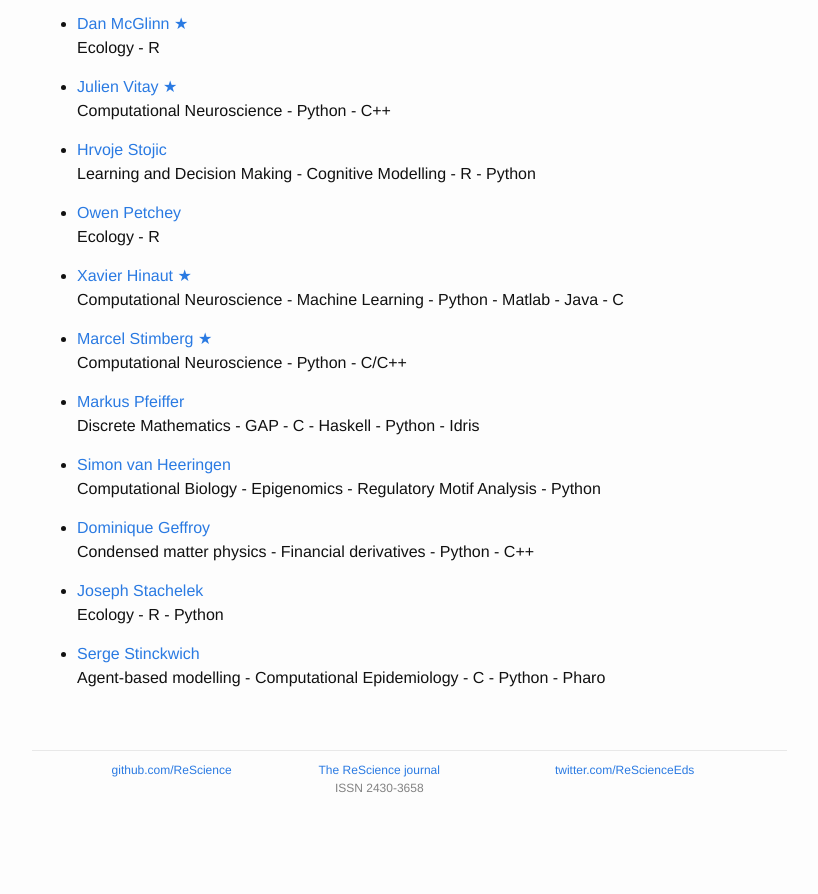
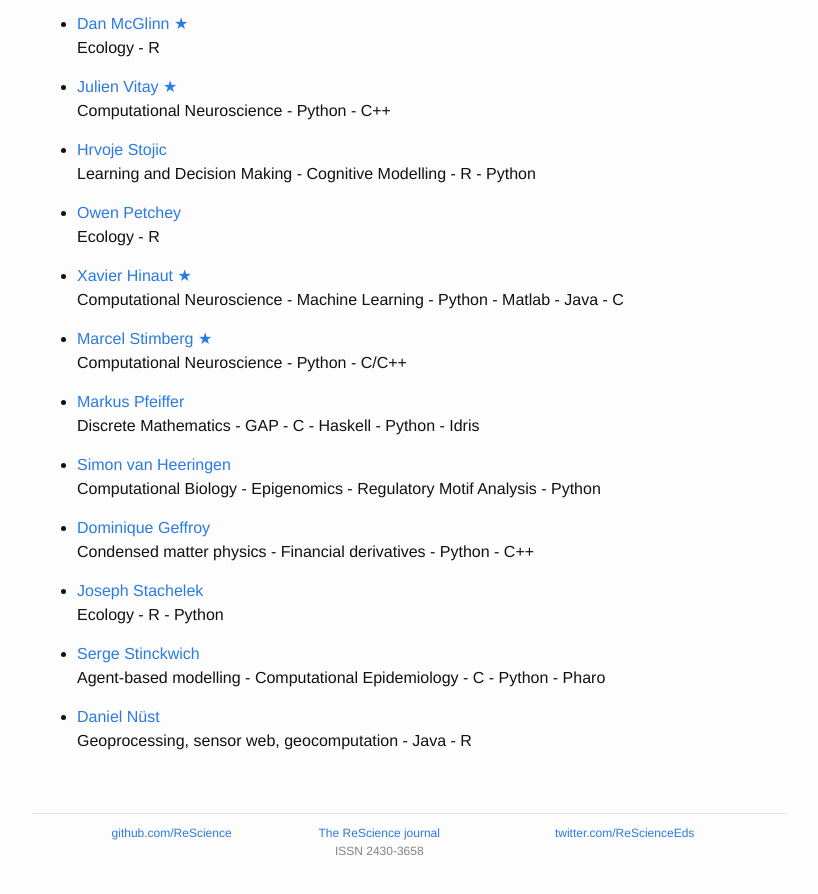
Before and after one commit to ReScience/rescience.github.io, a Jekyll site: the page built from 04-board.md, in a window 1280 px wide and 900 px high, scrolled down 2337 px. Shown: the top 894 px of the window, without its empty margins (223-1041 px from the left). Built offline with Jekyll 4.4.1, drawn with Linux system fonts in a browser that asks for light colours; before the commit the page ends 3174 px from its top, so only the background shows below that.

Commit message:
Updated board

```diff
--- a/04-board.md
+++ b/04-board.md
@@ -153,3 +153,6 @@ accepts submissions in other open source languages.
 
 * [Serge Stinckwich](https://github.com/SergeStinckwich)
   Agent-based modelling - Computational Epidemiology - C - Python - Pharo
+
+* [Daniel Nüst](https://github.com/nuest)
+  Geoprocessing, sensor web, geocomputation - Java - R
```
